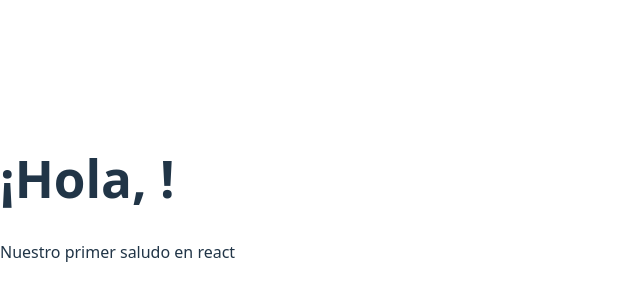
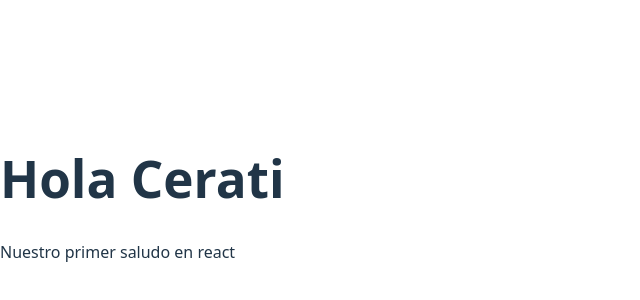
Before and after one commit to lucianochimale8/pw_tp4_grupo5, a React (Vite) app: page / in a window 1280 px wide. Shown: the part 202-502 px from the top of the page, without its empty margins (0-640 px from the left). Built offline with nearby package versions, Linux system fonts and the light colour scheme.

Commit message:
Ahora funciona. Saludo en React

```diff
--- a/src/App.jsx
+++ b/src/App.jsx
@@ -3,9 +3,10 @@
 import Saludo from "./assets/components/Saludo";
 
 function App() {
+
   return (
     <div className="min-h-screen flex justify-center items-center bg-gray-100">
-      <Saludo nombre="Luciano" />
+      <Saludo nombre={nombre} />
     </div>
   );
 }
--- a/src/assets/components/Saludo.jsx
+++ b/src/assets/components/Saludo.jsx
@@ -1,9 +1,9 @@
 import React from "react";
 
-function Saludo({ nombre }) {
+function Saludo({nombre}) {
   return (
     <div className="p-4 bg-blue-200 rounded-xl shadow-md text-center">
-      <h1 className="text-2xl font-bold">¡Hola, {nombre}!</h1>
+      <h1 className="text-2xl font-bold">Hola {nombre}</h1>
       <p className="text-gray-700">Nuestro primer saludo en react </p>
     </div>
   );
--- a/src/main.jsx
+++ b/src/main.jsx
@@ -1,3 +1,4 @@
+// main.jsx
 import { StrictMode } from 'react'
 import { createRoot } from 'react-dom/client'
 import './index.css'
@@ -5,6 +6,6 @@
 
 createRoot(document.getElementById('root')).render(
   <StrictMode>
-    <Saludo />
+    <Saludo nombre="Cerati" />
   </StrictMode>,
 )
```
